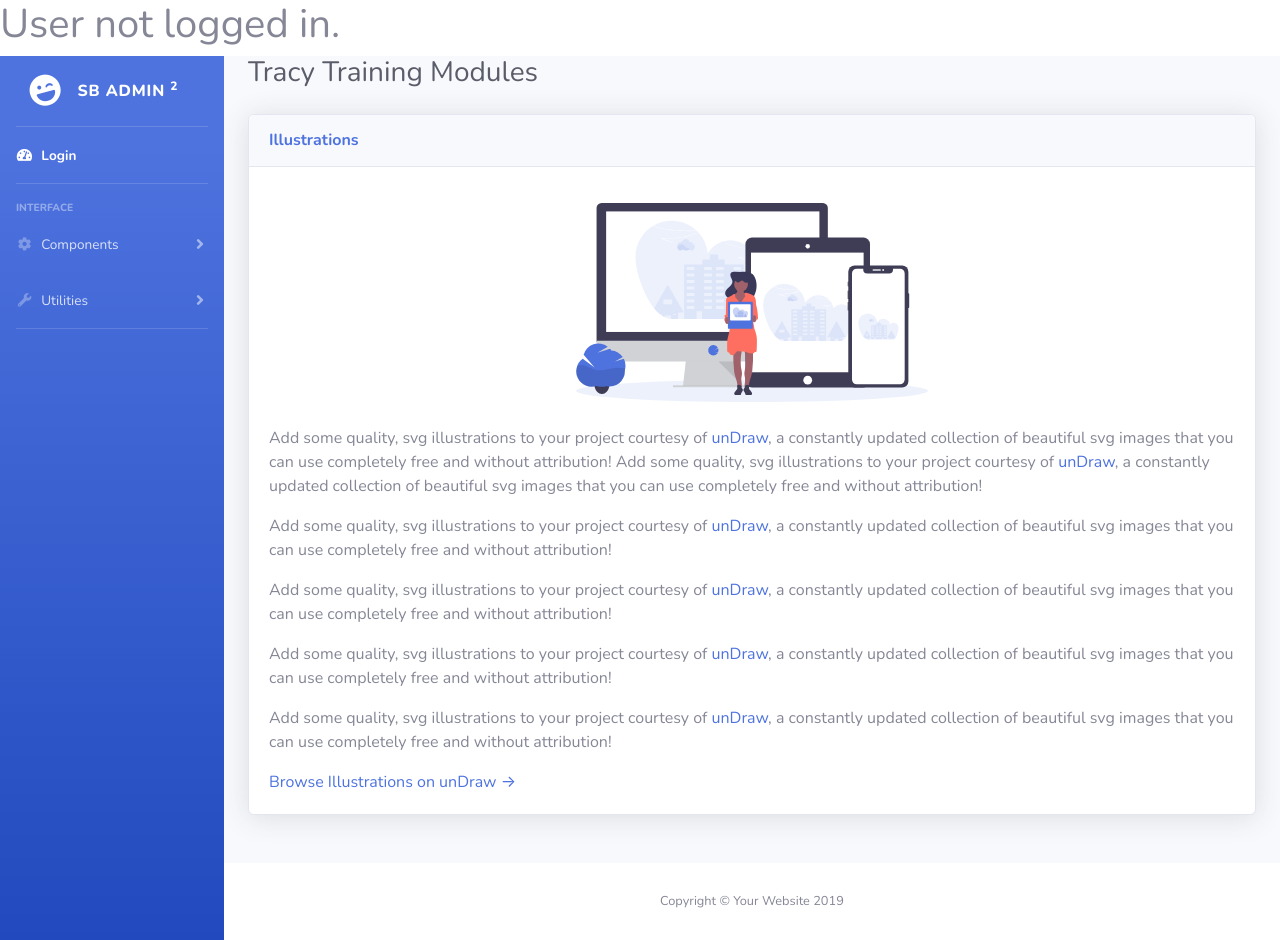
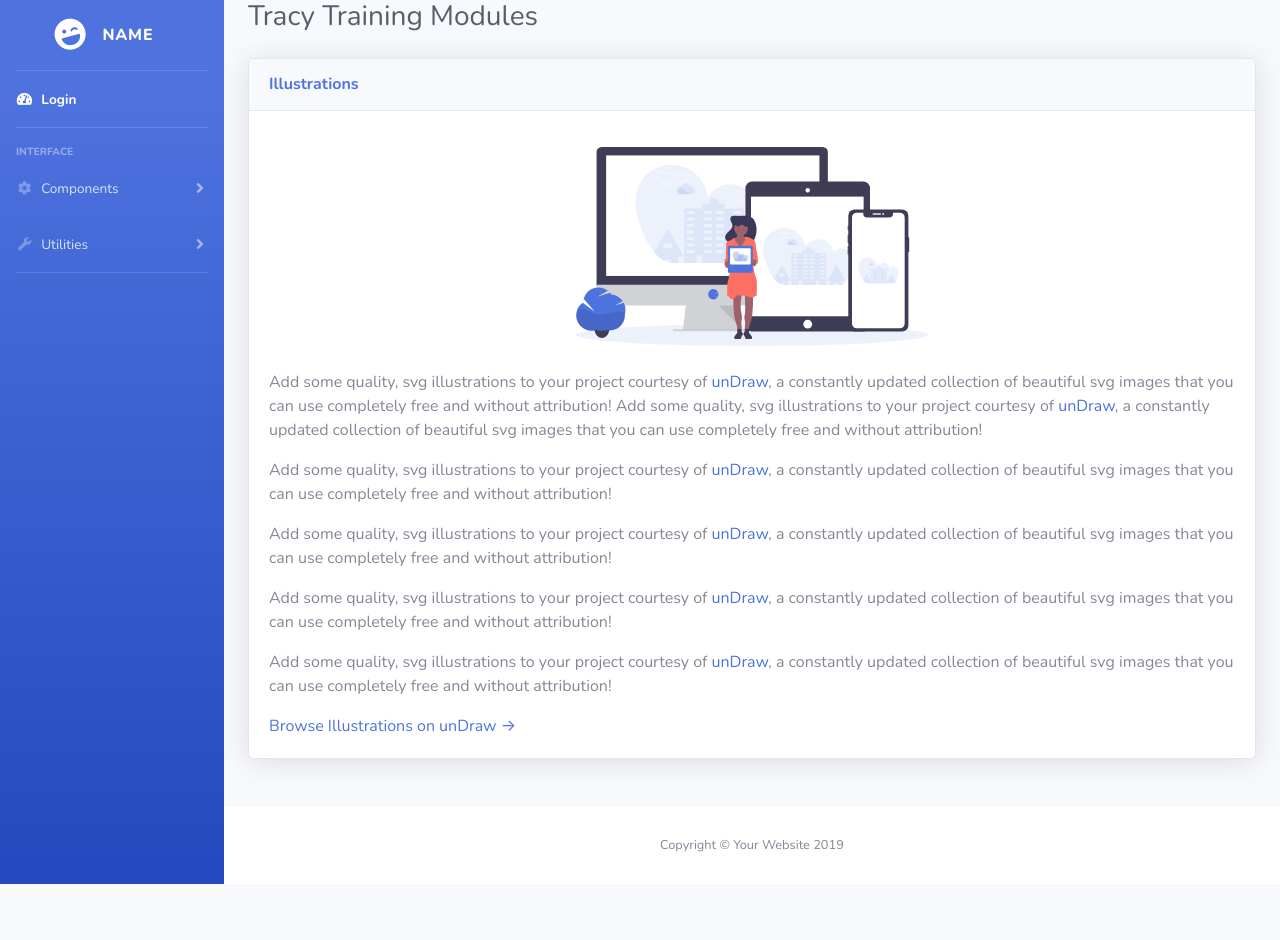
Before and after one commit to AhadKhan98/Tracy-Training-Modules-WebApp, a Django app: page / in a window 1280 px wide. After the commit the page ends 884 px from the top, so only its background shows below. Run offline with Django 3.2, Linux system fonts and the light colour scheme; some libraries are stand-ins or nearby versions.

Commit message:
made a couple gui changes

```diff
--- a/TracyTrainingModules/home_app/templates/home.html
+++ b/TracyTrainingModules/home_app/templates/home.html
@@ -4,11 +4,6 @@
 <html lang="en">
 
 <head>
-{% if user.is_authenticated %}
-  <h1> Hi, {{user.get_username}}</h1>
-{% else %}
-  <h1> User not logged in. </h1>
-{% endif %}
   <meta charset="utf-8">
   <meta http-equiv="X-UA-Compatible" content="IE=edge">
   <meta name="viewport" content="width=device-width, initial-scale=1, shrink-to-fit=no">
@@ -39,7 +34,7 @@
         <div class="sidebar-brand-icon rotate-n-15">
           <i class="fas fa-laugh-wink"></i>
         </div>
-        <div class="sidebar-brand-text mx-3">SB Admin <sup>2</sup></div>
+        <div class="sidebar-brand-text mx-3">NAME</div>
       </a>
 
       <!-- Divider -->
@@ -47,9 +42,15 @@
 
       <!-- Nav Item - Dashboard -->
       <li class="nav-item active">
-        <a class="nav-link" href="index.html">
+        {% if user.is_authenticated %}
+        <a class="nav-link">
           <i class="fas fa-fw fa-tachometer-alt"></i>
-          <span>Login</span></a>
+          <span>Hi, {{user.get_username}}</span></a>
+          {% else %}
+          <a class="nav-link" href="index.html">
+            <i class="fas fa-fw fa-tachometer-alt"></i>
+            <span>Login</span></a>
+          {% endif %}
       </li>
 
       <!-- Divider -->
```
Also changed, not shown: TracyTrainingModules/db.sqlite3.
